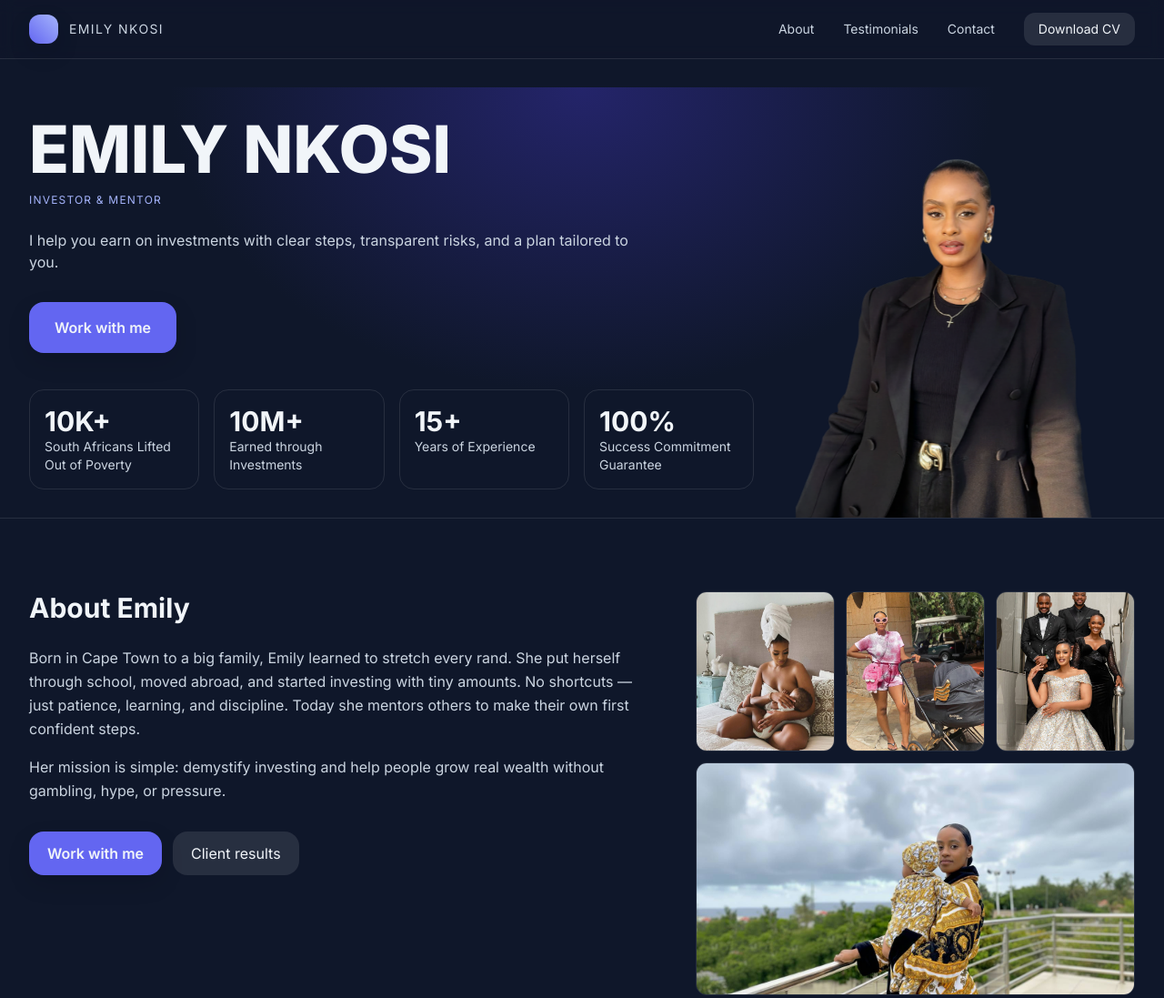
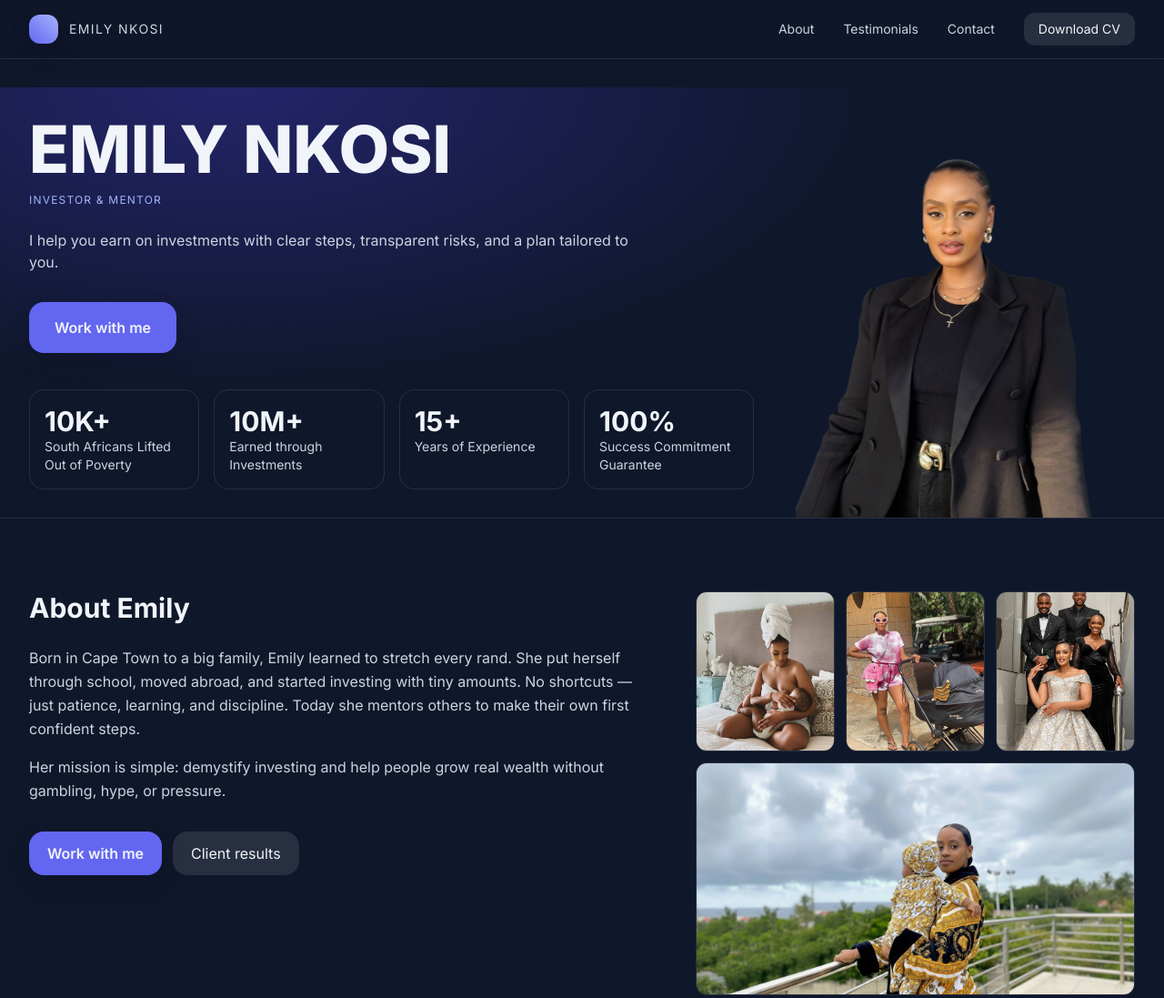
Before and after one commit to zexx-droid/emily-portfolio, a plain HTML site: page index.html in a window 1280 px wide. Shown: the top 1097 px of the page at 91% size. Drawn offline with nearby package versions, Linux system fonts and the light colour scheme.

Commit message:
index.html

```diff
--- a/index.html
+++ b/index.html
@@ -111,7 +111,7 @@
   <main id="home" class="pt-20 md:pt-24">
     <!-- Hero -->
     <section class="relative">
-      <div class="absolute inset-0 -z-10 bg-[radial-gradient(ellipse_at_top,_var(--tw-gradient-stops))] from-brand-700/40 via-ink-900 to-ink-900"></div>
+      <div class="absolute inset-0 -z-10 bg-[radial-gradient(ellipse_at_20%_top,_var(--tw-gradient-stops))] from-brand-700/40 via-ink-900 to-ink-900"></div>
       <div class="mx-auto max-w-7xl px-4 sm:px-6 lg:px-8">
         <div class="grid lg:grid-cols-12 gap-10 items-center">
           <div class="lg:col-span-8">
```
